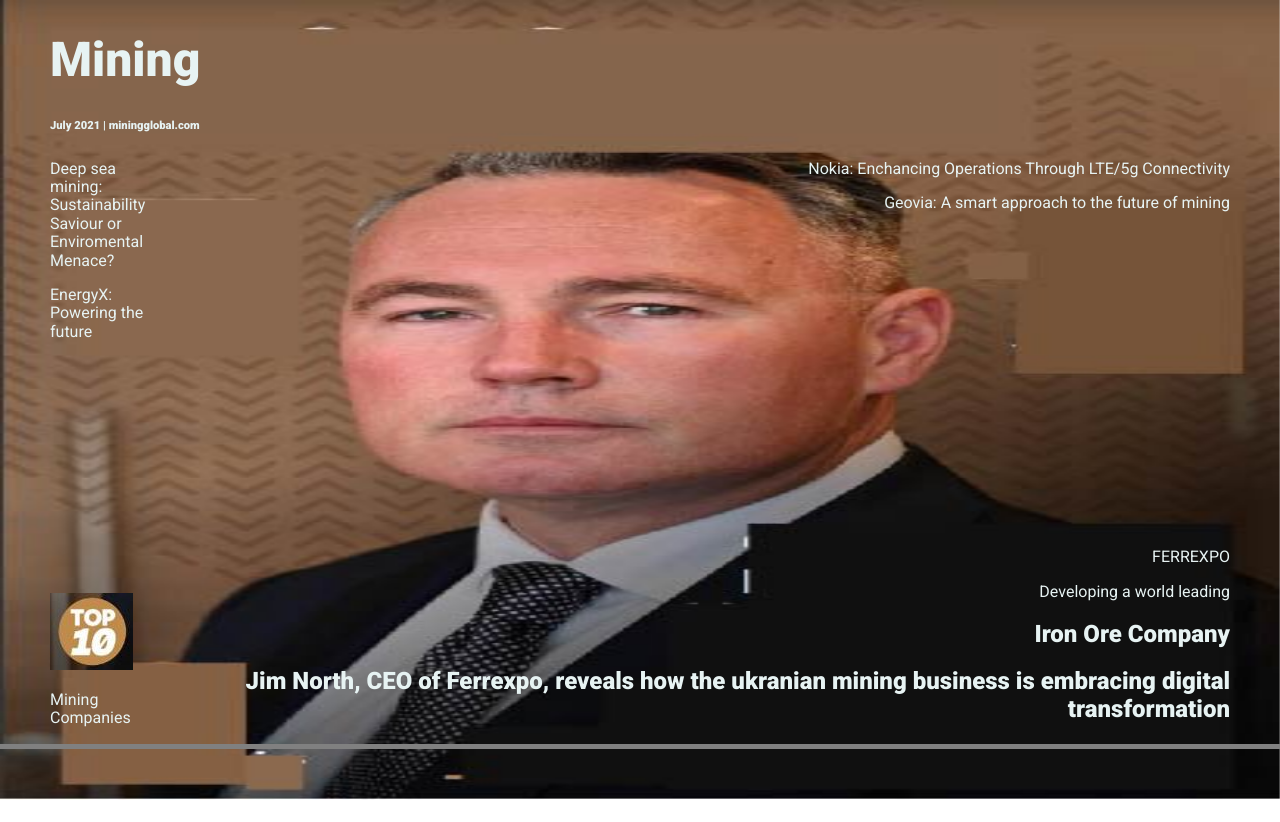
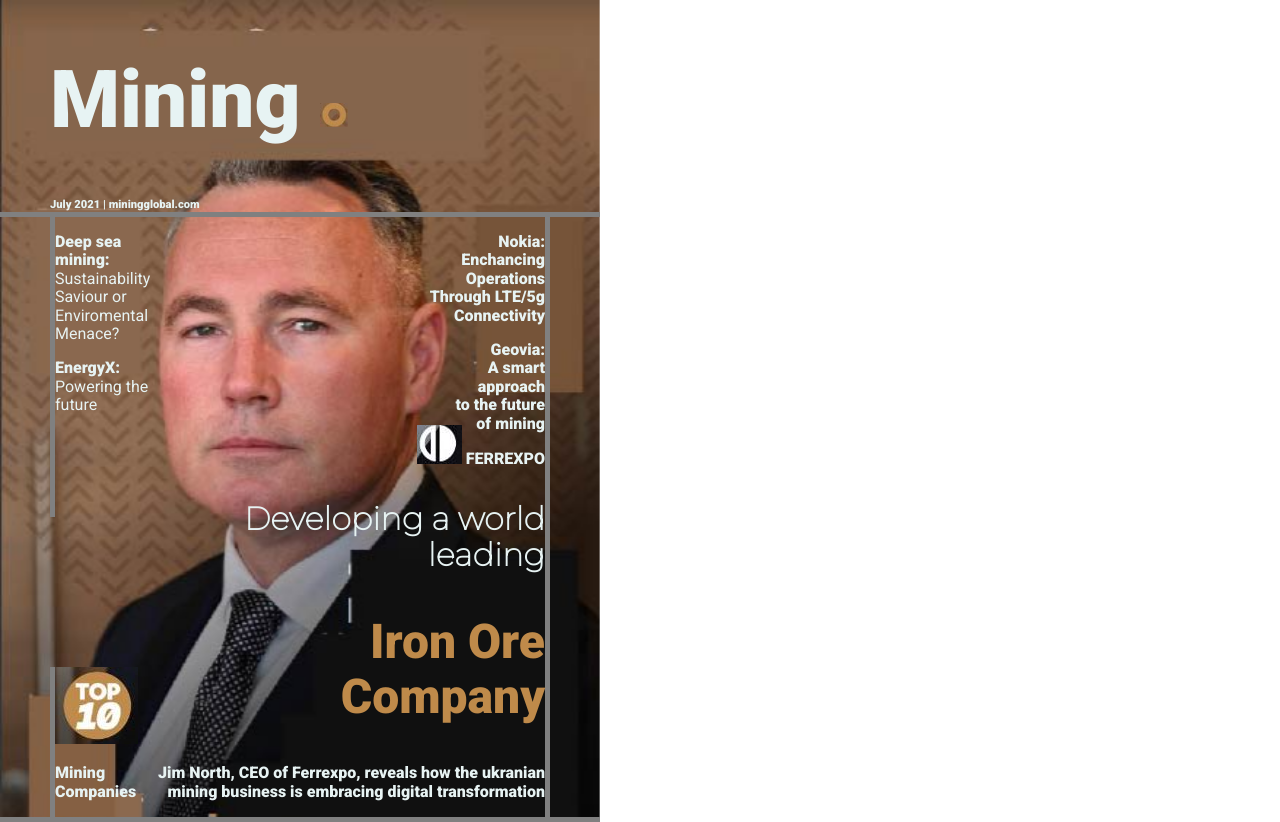
Before and after one commit to mnunesb/project1, a plain HTML site: page index.html in a window 1280 px wide. Before the commit the page ends 800 px from the top, so only its background shows below. Drawn offline with Linux system fonts and the light colour scheme.

Commit message:
Finalized

```diff
--- a/css/style.css
+++ b/css/style.css
@@ -7,18 +7,26 @@
     background-size: cover;
     width: 100%;
     height: 100%;
+    max-width: 600px;
+    min-width: 600px;
+    min-height: 840px;
     z-index: -1;
   }
 body{
     font-family: 'Roboto', sans-serif;
     color: rgb(231, 243, 243);
-
+    max-width: 600px;
+    min-width: 600px;
 }
-header , footer{
+header{
     text-align: left;
     margin-left: 50px;
 }
-
+header img{
+    max-width: 5%;
+    max-height: 5%;
+    align-items: flex-end;
+}
 section {
     display: flex;
     height: 300px;
@@ -31,23 +39,37 @@ section div:nth-child(1){
     text-align: left;
     margin-left: 50px;
     max-width: 100px;
+    border-left: 5px solid gray;
+
 }
 
 section div:nth-child(2){
     flex: 1;
     text-align: right;
     margin-right: 50px;
+    border-right: 5px solid gray;
 }
 
 h1{
+    font-size: 5em;
+}
+h2{
+    color: #bf8a4a;
     font-size: 3em;
 }
-
 h3{
     font-size: 0.7em;
+    margin: 0%;
 }
 
 .bottom{
     align-items: flex-end;
     border-bottom: 5px solid gray;
 }
+.top{
+    border-top: 5px solid gray;
+}
+.item > p:nth-child(2){
+    font-size: 2em;
+    font-family: 'Montserrat'
+}
--- a/index.html
+++ b/index.html
@@ -12,23 +12,23 @@
     <!--Add custom fonts-->
     <link rel="preconnect" href="https://fonts.googleapis.com">
     <link rel="preconnect" href="https://fonts.gstatic.com" crossorigin>
-    <link href="https://fonts.googleapis.com/css2?family=Roboto:wght@400;900&display=swap" rel="stylesheet">
+    <link href="https://fonts.googleapis.com/css2?family=Montserrat:wght@100&family=Roboto:wght@400;900&display=swap" rel="stylesheet">
   </head>
   <body>
     <header>
-      <h1>Mining</h1>
+      <h1>Mining <img src="./images/header-ball.JPG" alt="header-ball"></h1>
       <h3>July 2021 | miningglobal.com</h2>
     </header>
     <main>
       <img src="./images/base.alt.jpg" alt="bg" id="bg"></main>
-      <section>
+      <section class="top">
         <div>
-          <p>Deep sea mining: Sustainability Saviour or Enviromental Menace?</p>
-          <p>EnergyX: Powering the future</p>
+          <p><b>Deep sea mining:</b> Sustainability Saviour or Enviromental Menace?</p>
+          <p><b>EnergyX:</b> Powering the future</p>
         </div>
         <div>
-          <p>Nokia: Enchancing Operations Through LTE/5g Connectivity</p>
-          <p>Geovia: A smart approach to the future of mining</p>
+          <p><b>Nokia:</br> Enchancing</br> Operations</br> Through LTE/5g </br>Connectivity</p>
+          <p><b>Geovia:</b></br> A smart</br> approach </br>to the future </br>of mining</p>
         </div>
       </section>
       <section class="bottom">
@@ -36,12 +36,11 @@
           <img src="./images/top10.JPG" alt="top-10"></img>
           <p>Mining Companies</p>
         </div>
-        <div>
-          <img src="" alt=""></img>
-          <p>FERREXPO</p>
+        <div class="item">
+          <p> <img src="./images/ball.JPG" alt="ball"></img> <b>FERREXPO</b></p>
           <p>Developing a world leading</p>
           <h2>Iron Ore Company</h2>
-          <h2><b>Jim North</b>, CEO of Ferrexpo, reveals how the ukranian mining business is embracing digital transformation</h2>
+          <p>Jim North, CEO of Ferrexpo, reveals how the ukranian mining business is embracing digital transformation</p>
         </div>
       </section>
     </main>
```
Also changed, not shown: images/ball.JPG (added), images/header-ball.JPG (added).
